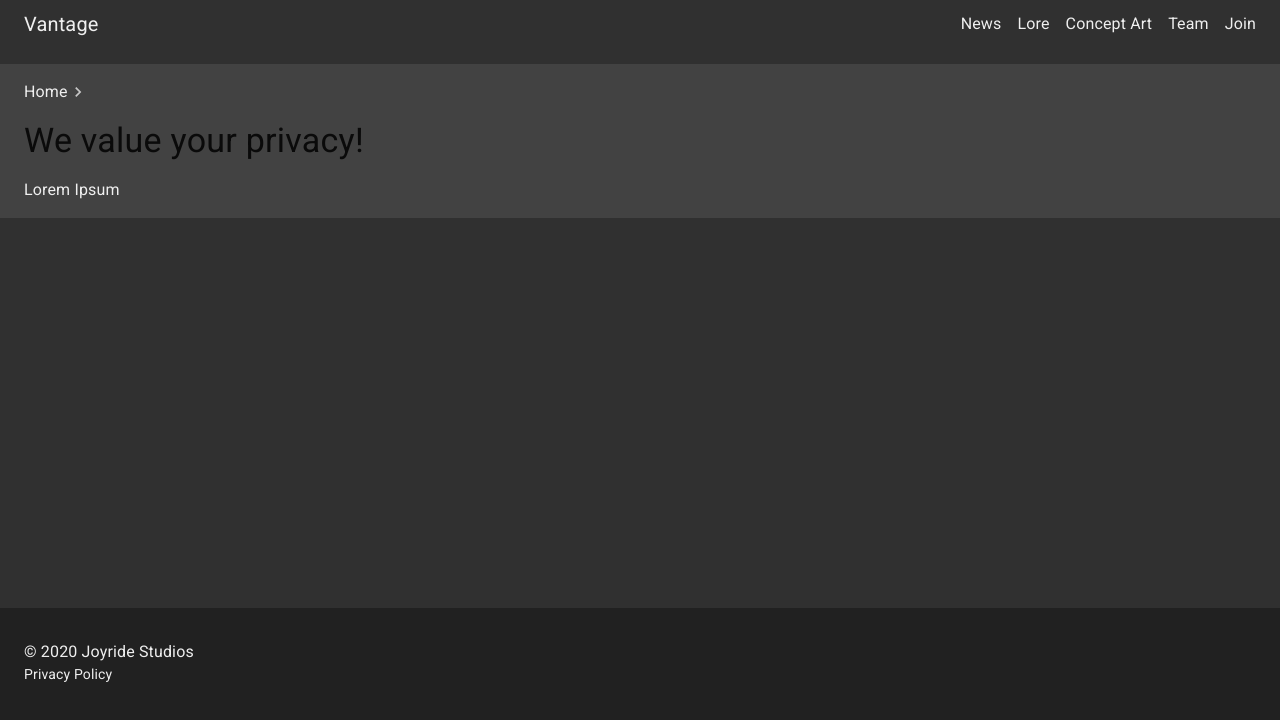
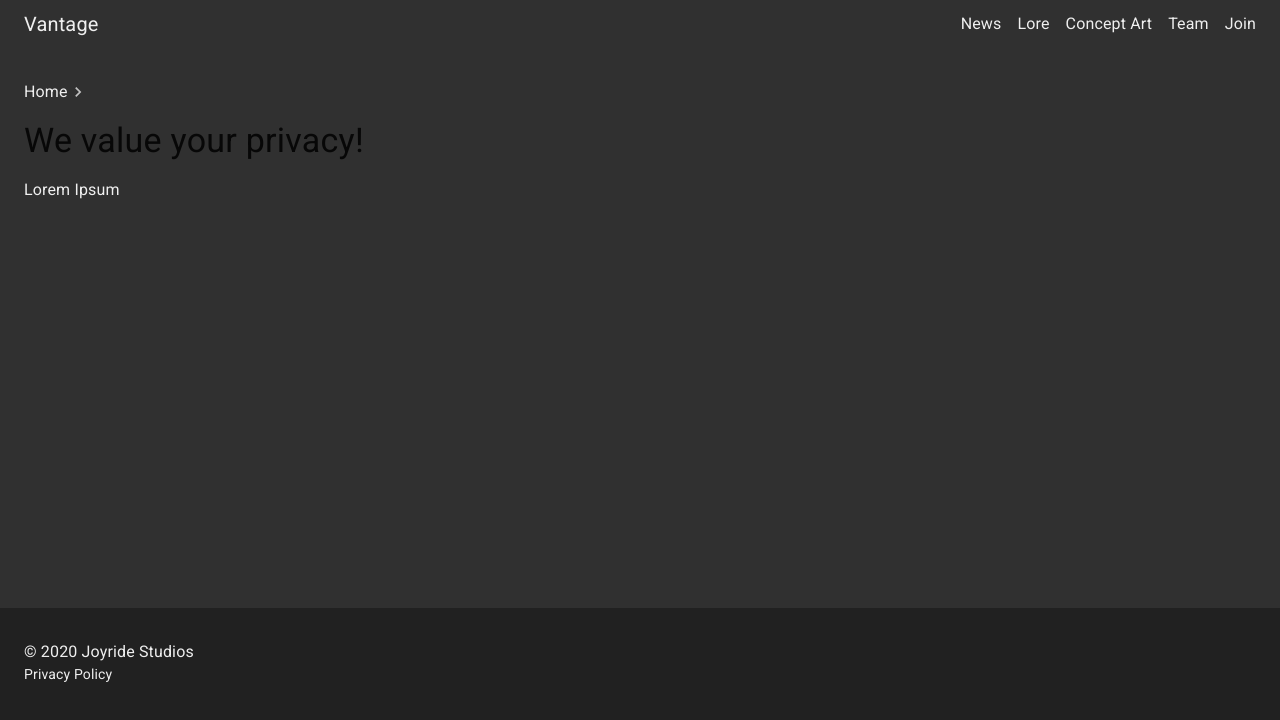
Before and after one commit to TheWirv/vantage-website, a Next.js app: page /privacy-policy in a window 1280 px wide. Shown: the top 720 px of the page. Built offline with nearby package versions, Linux system fonts and the light colour scheme.

Commit message:
Finally fixed the "SSR styles are not rendered correctly" issue

```diff
--- a/page-components/home/Spotlight/styles.ts
+++ b/page-components/home/Spotlight/styles.ts
@@ -12,8 +12,8 @@ export const useStyles = makeStyles(() =>
       position: 'fixed',
       top: 0,
       width: '100%',
-      // height: (props: StyleProps) => `${props.imageHeight * (2 / 3)}px`,
-      // transform: (props: StyleProps) => `translateY(-${props.scrollPosition / 2.4}px)`,
+      height: (props: StyleProps) => `${props.imageHeight * (2 / 3)}px`,
+      transform: (props: StyleProps) => `translateY(-${props.scrollPosition / 2.4}px)`,
     },
     overlay: {
       position: 'absolute',
@@ -33,7 +33,7 @@ export const useStyles = makeStyles(() =>
     },
     title: {
       zIndex: -80,
-      // fontSize: (props: StyleProps) => `${props.imageHeight / 7.5}px`,
+      fontSize: (props: StyleProps) => `${props.imageHeight / 7.5}px`,
     },
   })
 );
--- a/page-components/news/NewsExcerpt/styles.ts
+++ b/page-components/news/NewsExcerpt/styles.ts
@@ -9,7 +9,7 @@ export const useStyles = makeStyles((theme: Theme) =>
   createStyles({
     card: {
       padding: theme.spacing(1),
-      // marginBottom: (props: StyleProps) => (props.isLast ? 0 : theme.spacing(2)),
+      marginBottom: (props: StyleProps) => (props.isLast ? 0 : theme.spacing(2)),
     },
     subtitle: {
       color: theme.palette.text.secondary,
--- a/pages/_app.tsx
+++ b/pages/_app.tsx
@@ -1,7 +1,7 @@
 import * as React from 'react';
 import Head from 'next/head';
 // Material UI
-import {ThemeProvider, StylesProvider} from '@material-ui/core/styles';
+import {ThemeProvider} from '@material-ui/core/styles';
 import CssBaseline from '@material-ui/core/CssBaseline';
 // Types
 import type {AppProps} from 'next/app';
@@ -24,7 +24,7 @@ const App = (props: AppProps) => {
   }, []);
 
   return (
-    <React.Fragment>
+    <>
       <Head>
         <link rel="icon" href="/favicon.ico" />
         <meta name="description" content="Vantage Game" />
@@ -32,13 +32,11 @@ const App = (props: AppProps) => {
         <meta property="og:image" content="/images/car-on-fire.jpg" />
         <meta name="twitter:card" content="summary_large_image" />
       </Head>
-      <StylesProvider>
-        <ThemeProvider theme={theme}>
-          <CssBaseline />
-          <Component {...pageProps} />
-        </ThemeProvider>
-      </StylesProvider>
-    </React.Fragment>
+      <ThemeProvider theme={theme}>
+        <CssBaseline />
+        <Component {...pageProps} />
+      </ThemeProvider>
+    </>
   );
 };
 
--- a/shared/components/src/Layout/styles.ts
+++ b/shared/components/src/Layout/styles.ts
@@ -9,10 +9,10 @@ export type StyleProps = {
 export const useStyles = makeStyles((theme: Theme) =>
   createStyles({
     main: {
-      // marginTop: (props: StyleProps) => props.marginTop,
+      marginTop: (props: StyleProps) => props.marginTop,
       marginBottom: theme.spacing(24),
-      // backgroundColor: (props: StyleProps) =>
-      //   !props.onHome ? theme.palette.background.default : '#0000',
+      backgroundColor: (props: StyleProps) =>
+        !props.onHome ? theme.palette.background.default : '#0000',
     },
     fab: {
       transition: `background-color ${theme.transitions.duration.short}s ${theme.transitions.easing.easeOut}`,
```
Also changed, not shown: pages/_document.tsx (renamed from pages/_documents.tsx).
